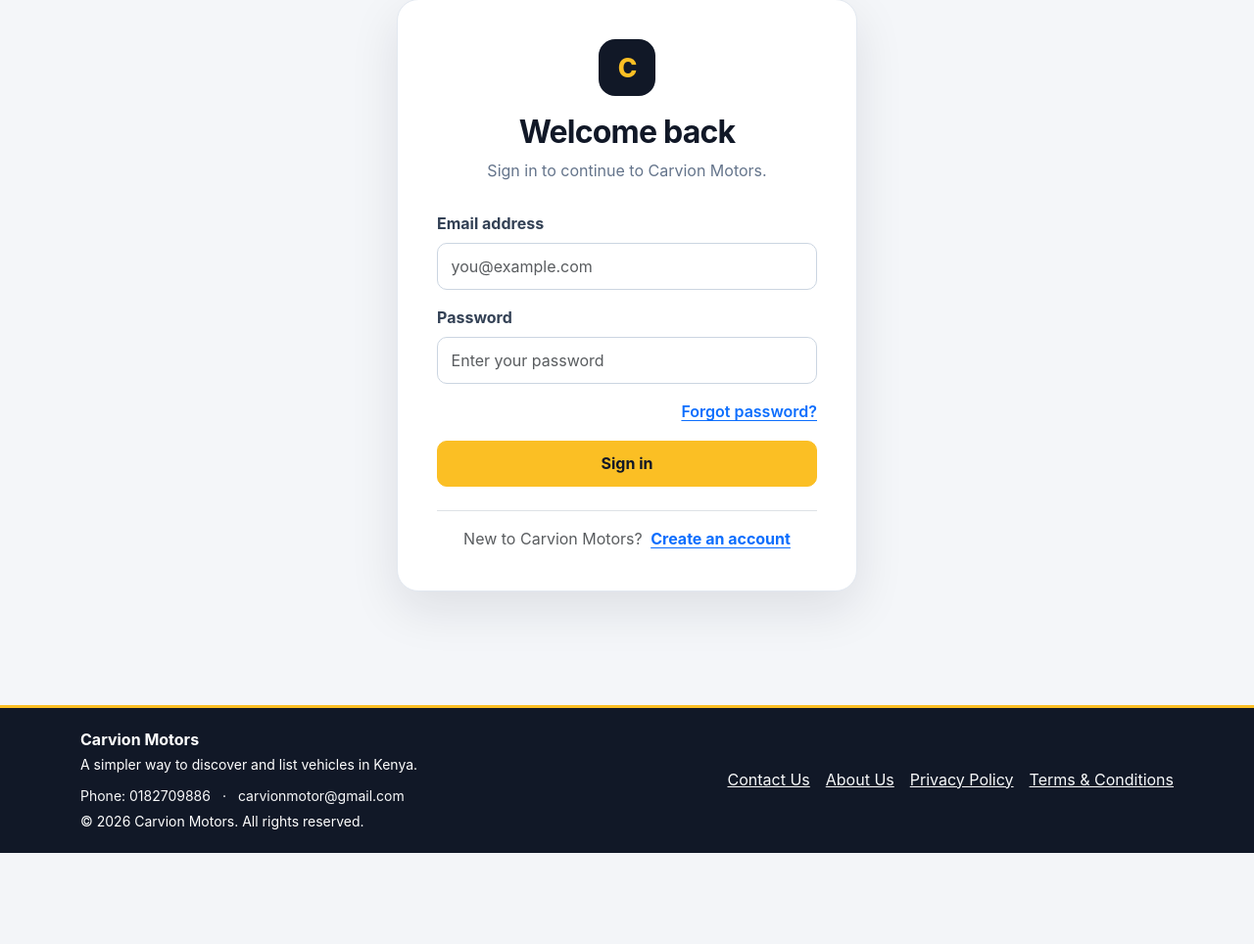
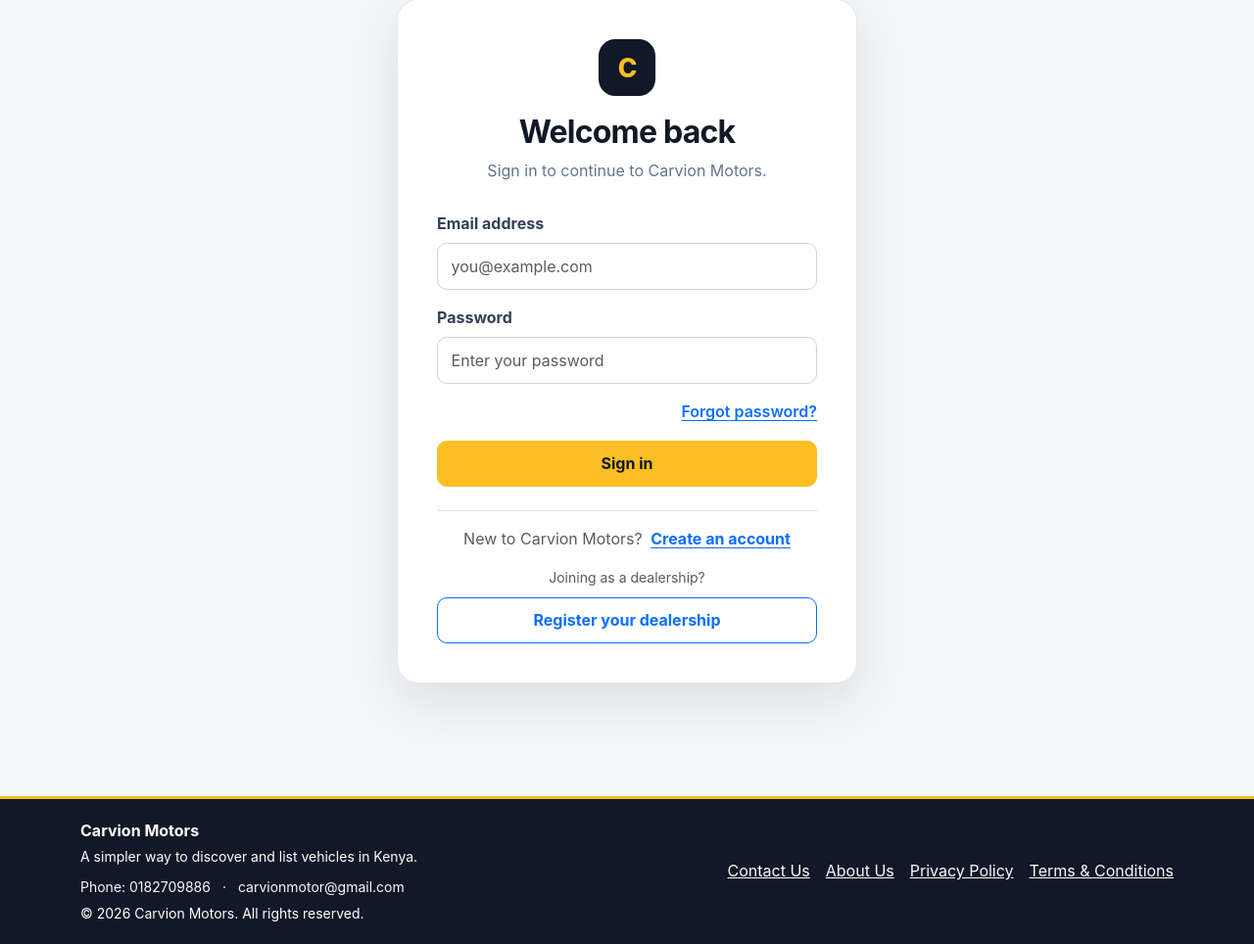
Before and after one commit to markkims001-crypto/carvion-motors, a Flask app: page /login in a window 1280 px wide. Shown: the part 164-1128 px from the top of the page at 98% size. Before the commit the page ends 1035 px from the top, so only its background shows below. Run offline with Flask 3, Linux system fonts and the light colour scheme; some libraries are stand-ins or nearby versions.

Commit message:
Make dealership registration discoverable from login

```diff
--- a/templates/login.html
+++ b/templates/login.html
@@ -32,6 +32,10 @@
             <span class="text-muted">New to Carvion Motors?</span>
             <a href="{{ url_for('auth.register') }}" class="fw-bold ms-1">Create an account</a>
         </div>
+        <div class="text-center mt-3">
+            <p class="text-muted small mb-2">Joining as a dealership?</p>
+            <a class="btn btn-outline-primary w-100" href="{{ url_for('auth.register') }}?account=dealership">Register your dealership</a>
+        </div>
     </div>
 </section>
 {% endblock %}
```
